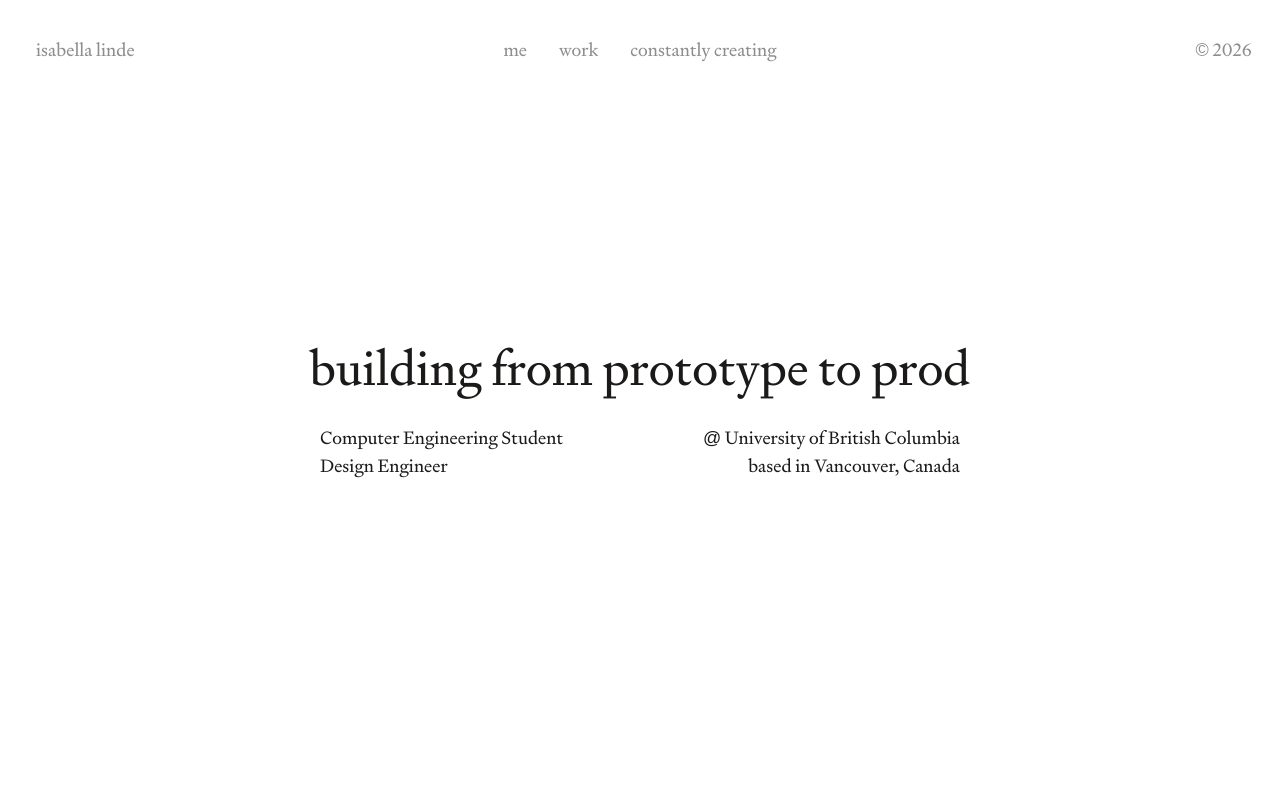
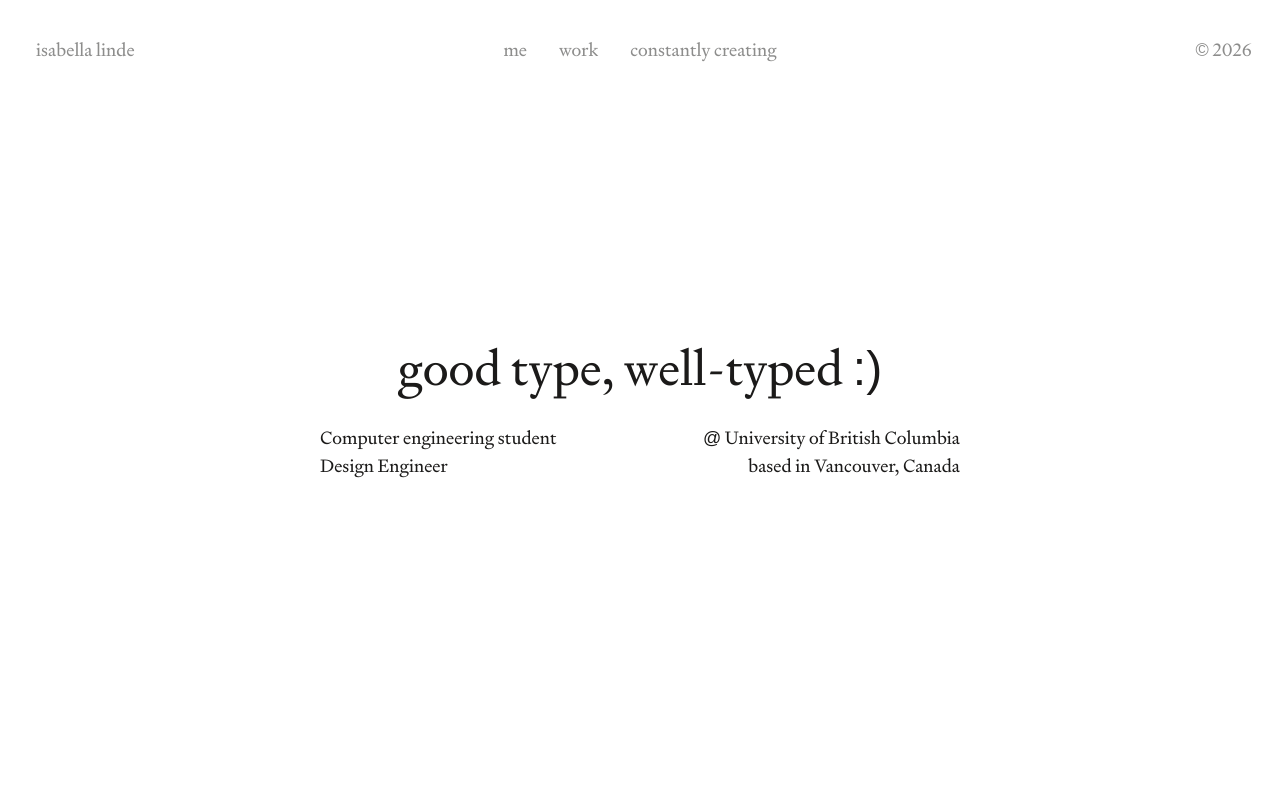
Before and after one commit to itlinde/portfolio-v2, a Next.js app: page / in a window 1280 px wide. Shown: the top 800 px of the page. Built offline with nearby package versions, Linux system fonts and the light colour scheme.

Commit message:
change headline TT

```diff
--- a/src/app/page.tsx
+++ b/src/app/page.tsx
@@ -88,11 +88,11 @@ export default function Home() {
       <main className="p-6">
         <section id="hero" className="h-screen py-32 flex flex-col gap-8 pt-[40vh] mb-16 place-self-center">
           <h3 ref={heroRef} id="hero-text" className="text-h3 text-center opacity-0">
-            building from prototype to prod
+            good type, well-typed :)
           </h3>
           <div ref={subheadingRef} className="place-self-center text-body-serif max-w-[90vw] min-w-[50vw] flex justify-between w-fill">
             <div className="flex flex-col text-start">
-              <p className="opacity-0">Computer Engineering Student</p>
+              <p className="opacity-0">Computer engineering student</p>
               <p className="opacity-0">Design Engineer</p>
             </div>
             <div className="flex flex-col text-end">
```
